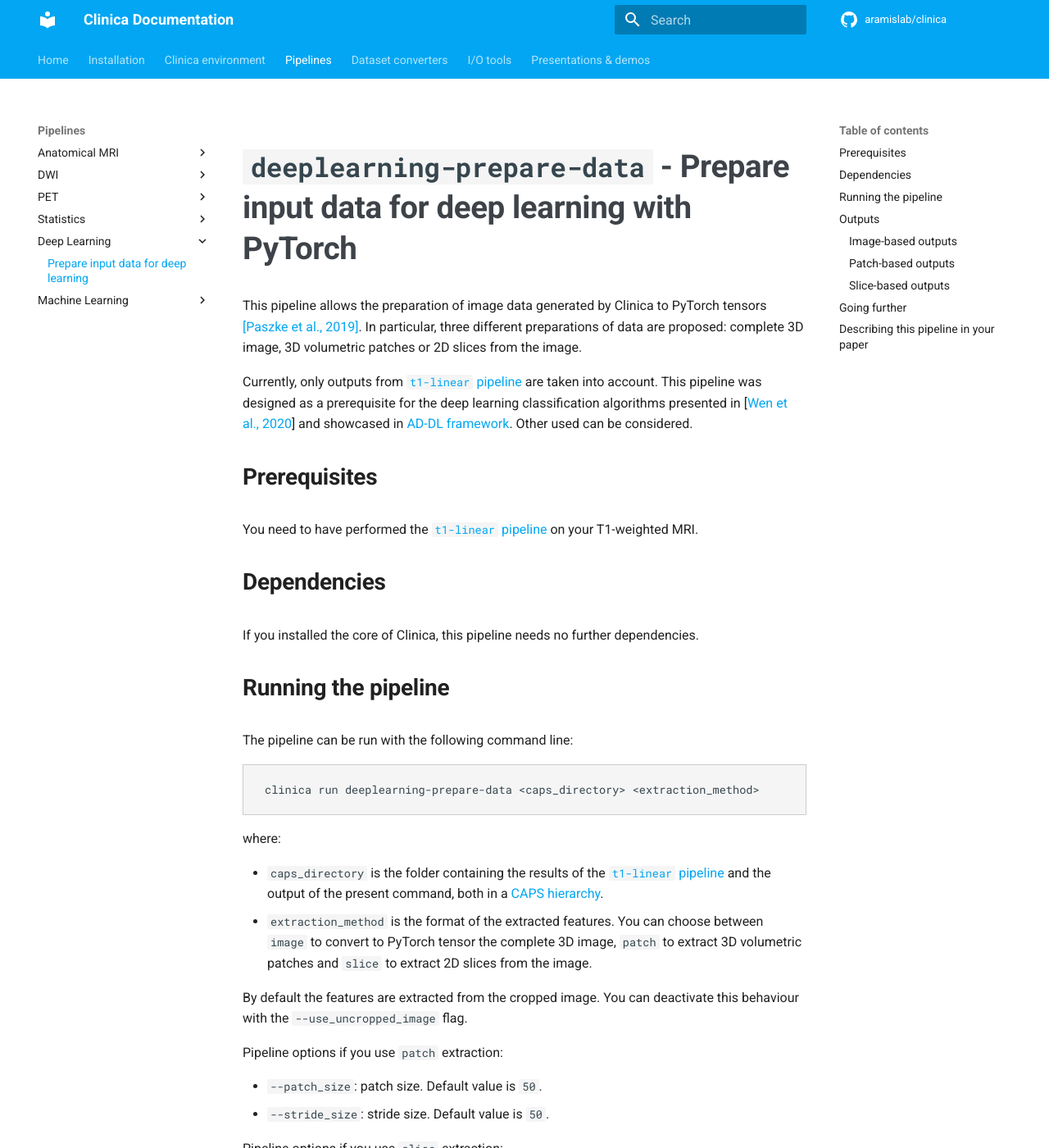
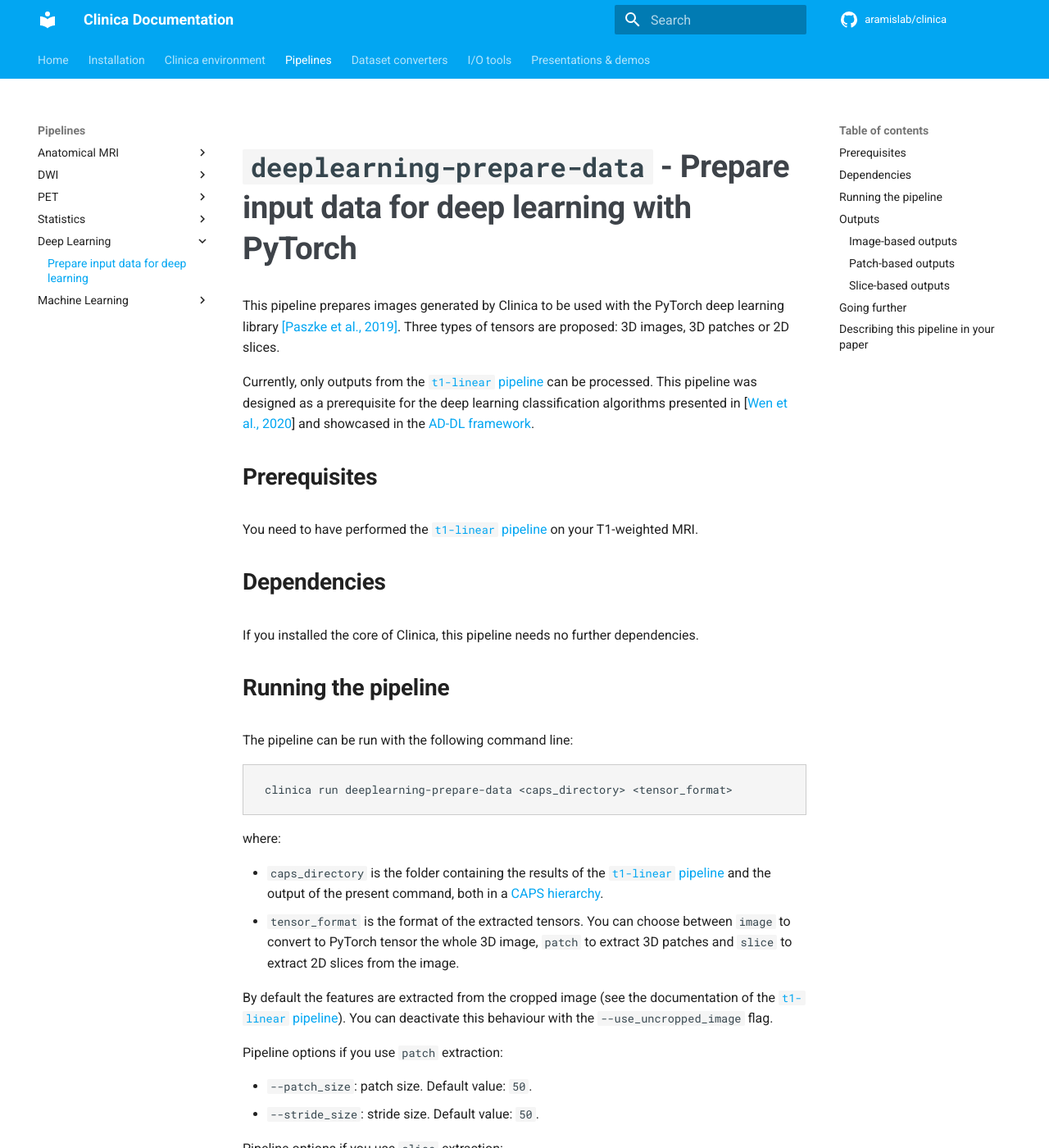
Before and after one commit to aramis-lab/clinica, an MkDocs documentation site: the page built from docs/Pipelines/DeepLearning_PrepareData.md, in a window 1280 px wide and 1400 px high. Shown: the whole window at 82% size. Built offline with MkDocs 1.6.1 and Material for MkDocs 9.7.7, drawn with Linux system fonts in a browser that asks for light colours; comment, search, counter and statistics services are not loaded; some of the changed text lies outside the part shown.

Commit message:
Update deeplearning-prepare-data Wiki page

````diff
--- a/docs/Pipelines/DeepLearning_PrepareData.md
+++ b/docs/Pipelines/DeepLearning_PrepareData.md
@@ -1,8 +1,8 @@
 # `deeplearning-prepare-data` - Prepare input data for deep learning with PyTorch
 
-This pipeline allows the preparation of image data generated by Clinica to PyTorch tensors [[Paszke et al., 2019]](https://papers.nips.cc/paper/9015-pytorch-an-imperative-style-high-performance-deep-learning-library). In particular, three different preparations of data are proposed: complete 3D image, 3D volumetric patches or 2D slices from the image.
+This pipeline prepares images generated by Clinica to be used with the PyTorch deep learning library [[Paszke et al., 2019]](https://papers.nips.cc/paper/9015-pytorch-an-imperative-style-high-performance-deep-learning-library). Three types of tensors are proposed: 3D images, 3D patches or 2D slices.
 
-Currently, only outputs from [`t1-linear` pipeline](../T1_Linear) are taken into account. This pipeline was designed as a prerequisite for the deep learning classification algorithms presented in [[Wen et al., 2020](https://doi.org/10.1016/j.media.2020.101694)] and showcased in [AD-DL framework](https://github.com/aramis-lab/AD-DL). Other used can be considered.
+Currently, only outputs from the [`t1-linear` pipeline](../T1_Linear) can be processed. This pipeline was designed as a prerequisite for the deep learning classification algorithms presented in [[Wen et al., 2020](https://doi.org/10.1016/j.media.2020.101694)] and showcased in the [AD-DL framework](https://github.com/aramis-lab/AD-DL).
 
 ## Prerequisites
 <!-- Depending on the type of feature or the type of modality you want to use, you will need to execute either the [`t1-linear` pipeline](../T1_Linear) , the [`t1-volume` pipeline](../T1_Volume) and/or the [`pet-volume` pipeline](../PET_Volume)  prior to running this pipeline. -->
@@ -15,24 +15,24 @@ If you installed the core of Clinica, this pipeline needs no further dependencie
 ## Running the pipeline
 The pipeline can be run with the following command line:
 ```Text
-clinica run deeplearning-prepare-data <caps_directory> <extraction_method>
+clinica run deeplearning-prepare-data <caps_directory> <tensor_format>
 ```
 where:
 
 - `caps_directory` is the folder containing the results of the [`t1-linear` pipeline](../T1_Linear) and the output of the present command, both in a [CAPS hierarchy](../../CAPS/Introduction).
-- `extraction_method` is the format of the extracted features. You can choose between `image` to convert to PyTorch tensor the complete 3D image, `patch` to extract 3D volumetric patches and `slice` to extract 2D slices from the image.
+- `tensor_format` is the format of the extracted tensors. You can choose between `image` to convert to PyTorch tensor the whole 3D image, `patch` to extract 3D patches and `slice` to extract 2D slices from the image.
 
-By default the features are extracted from the cropped image. You can deactivate this behaviour with the `--use_uncropped_image` flag.
+By default the features are extracted from the cropped image (see the documentation of the [`t1-linear` pipeline](../T1_Linear)). You can deactivate this behaviour with the `--use_uncropped_image` flag.
 
 Pipeline options if you use `patch` extraction:
 
-- `--patch_size`: patch size. Default value is `50`.
-- `--stride_size`:  stride size. Default value is `50`.
+- `--patch_size`: patch size. Default value: `50`.
+- `--stride_size`:  stride size. Default value: `50`.
 
 Pipeline options if you use `slice` extraction:
 
-- `--slice_direction`: Slice direction. You can choose between `0` (Sagittal plane), `1`(Coronal plane) or `2` (Axial plane). Default value is `0` i.e. sagittal plane.
-- `--slice_mode`: Slice mode. You can choose between `rgb` (will save the slice in three identical channels) or ‘single’ (will save the slice in a single channel). Default value is `rgb`.
+- `--slice_direction`: slice direction. You can choose between `0` (sagittal plane), `1`(coronal plane) or `2` (axial plane). Default value: `0`.
+- `--slice_mode`: slice mode. You can choose between `rgb` (will save the slice in three identical channels) or `single` (will save the slice in a single channel). Default value: `rgb`.
 
 !!! note "Regarding the default values"
 	When using patch or slice extraction, default values were set according to [[Wen et al., 2020](https://doi.org/10.1016/j.media.2020.101694)].
@@ -45,7 +45,7 @@ Pipeline options if you use `slice` extraction:
 
 
 ## Outputs
-In the the following subsections, files with `.pt` extension denote tensors in PyTorch format.
+In the following subsections, files with the `.pt` extension denote tensors in PyTorch format.
 
 The full list of output files can be found in the [ClinicA Processed Structure (CAPS) Specification](../../CAPS/Specifications/#deeplearning-prepare-data-prepare-input-data-for-deep-learning-with-pytorch).
 
@@ -54,7 +54,7 @@ Results are stored in the following folder of the [CAPS hierarchy](docs/CAPS): `
 
 The main output files are:
 
-- `<source_file>_space-MNI152NLin2009cSym[_desc-Crop]_res-1x1x1_T1w.pt`: tensor version of the complete 3D T1w image registered to the [`MNI152NLin2009cSym` template](https://bids-specification.readthedocs.io/en/stable/99-appendices/08-coordinate-systems.html) and optionally cropped.
+- `<source_file>_space-MNI152NLin2009cSym[_desc-Crop]_res-1x1x1_T1w.pt`: tensor version of the 3D T1w image registered to the [`MNI152NLin2009cSym` template](https://bids-specification.readthedocs.io/en/stable/99-appendices/08-coordinate-systems.html) and optionally cropped.
 
 ### Patch-based outputs
 
@@ -62,7 +62,7 @@ Results are stored in the following folder of the [CAPS hierarchy](docs/CAPS): `
 
 The main output files are:
 
-- `<source_file>_space-MNI152NLin2009cSym[_desc-Crop]_res-1x1x1_patchsize-<N>_stride-<M>_patch-<i>_T1w.pt`: tensor version of the `<i>`-th 3D volumetric patch of size `<N>` with a stride of `<M>`. Each patch embeds the T1w image registered to the [`MNI152NLin2009cSym` template](https://bids-specification.readthedocs.io/en/stable/99-appendices/08-coordinate-systems.html) and optionally cropped.
+- `<source_file>_space-MNI152NLin2009cSym[_desc-Crop]_res-1x1x1_patchsize-<N>_stride-<M>_patch-<i>_T1w.pt`: tensor version of the `<i>`-th 3D isotropic patch of size `<N>` with a stride of `<M>`. Each patch is extracted from the T1w image registered to the [`MNI152NLin2009cSym` template](https://bids-specification.readthedocs.io/en/stable/99-appendices/08-coordinate-systems.html) and optionally cropped.
 
 ### Slice-based outputs
 
@@ -70,26 +70,25 @@ Results are stored in the following folder of the [CAPS hierarchy](docs/CAPS): `
 
 The main output files are:
 
-- `<source_file>_space-MNI152NLin2009cSym[_desc-Crop]_res-1x1x1_axis-{sag|cor|axi}_channel-{single|rgb}_T1w.pt`: tensor version of the `<i>`-th 2D slice in  `sag`ittal, `cor`onal or `axi`al plane using three identical channels (`rgb`) or one channel (`single`). Each slice embeds the T1w image registered to the [`MNI152NLin2009cSym` template](https://bids-specification.readthedocs.io/en/stable/99-appendices/08-coordinate-systems.html) and optionally cropped.
+- `<source_file>_space-MNI152NLin2009cSym[_desc-Crop]_res-1x1x1_axis-{sag|cor|axi}_channel-{single|rgb}_T1w.pt`: tensor version of the `<i>`-th 2D slice in `sag`ittal, `cor`onal or `axi`al plane using three identical channels (`rgb`) or one channel (`single`). Each slice is extracted from the T1w image registered to the [`MNI152NLin2009cSym` template](https://bids-specification.readthedocs.io/en/stable/99-appendices/08-coordinate-systems.html) and optionally cropped.
 
 
 ## Going further
 
-- You can now perform classification based on Deep Learning using the [AD-DL Framework](https://github.com/aramis-lab/AD-DL) presented in [[Wen et al., 2020](https://doi.org/10.1016/j.media.2020.101694)]
-
+- You can now perform classification based on deep learning using the [AD-DL framework](https://github.com/aramis-lab/AD-DL) presented in [[Wen et al., 2020](https://doi.org/10.1016/j.media.2020.101694)].
 
 ## Describing this pipeline in your paper
 
 !!! cite "Example of paragraph"
     These results have been obtained using the `deeplearning-prepare-data` pipeline of Clinica [[Routier et al](https://hal.inria.fr/hal-02308126/); [Wen et al., 2020](https://doi.org/10.1016/j.media.2020.101694)]. More precisely,
 
-    - complete 3D images
+    - 3D images
 
-    - 3D volumetric patches with patch size of `<patch_size>` and stride size of `<stride_size>`
+    - 3D patches with patch size of `<patch_size>` and stride size of `<stride_size>`
 
-    - 2D slices in {sagittal | coronal | axial} plane and saved in {three identical channels | one single channel}
+    - 2D slices in {sagittal | coronal | axial} plane and saved in {three identical channels | a single channel}
 
-    were extracted and converted to PyTorch tensors [[Paszke et al., 2019]](https://papers.nips.cc/paper/9015-pytorch-an-imperative-style-high-performance-deep-learning-library)
+    were extracted and converted to PyTorch tensors [[Paszke et al., 2019](https://papers.nips.cc/paper/9015-pytorch-an-imperative-style-high-performance-deep-learning-library)].
 
 
 !!! tip
````
